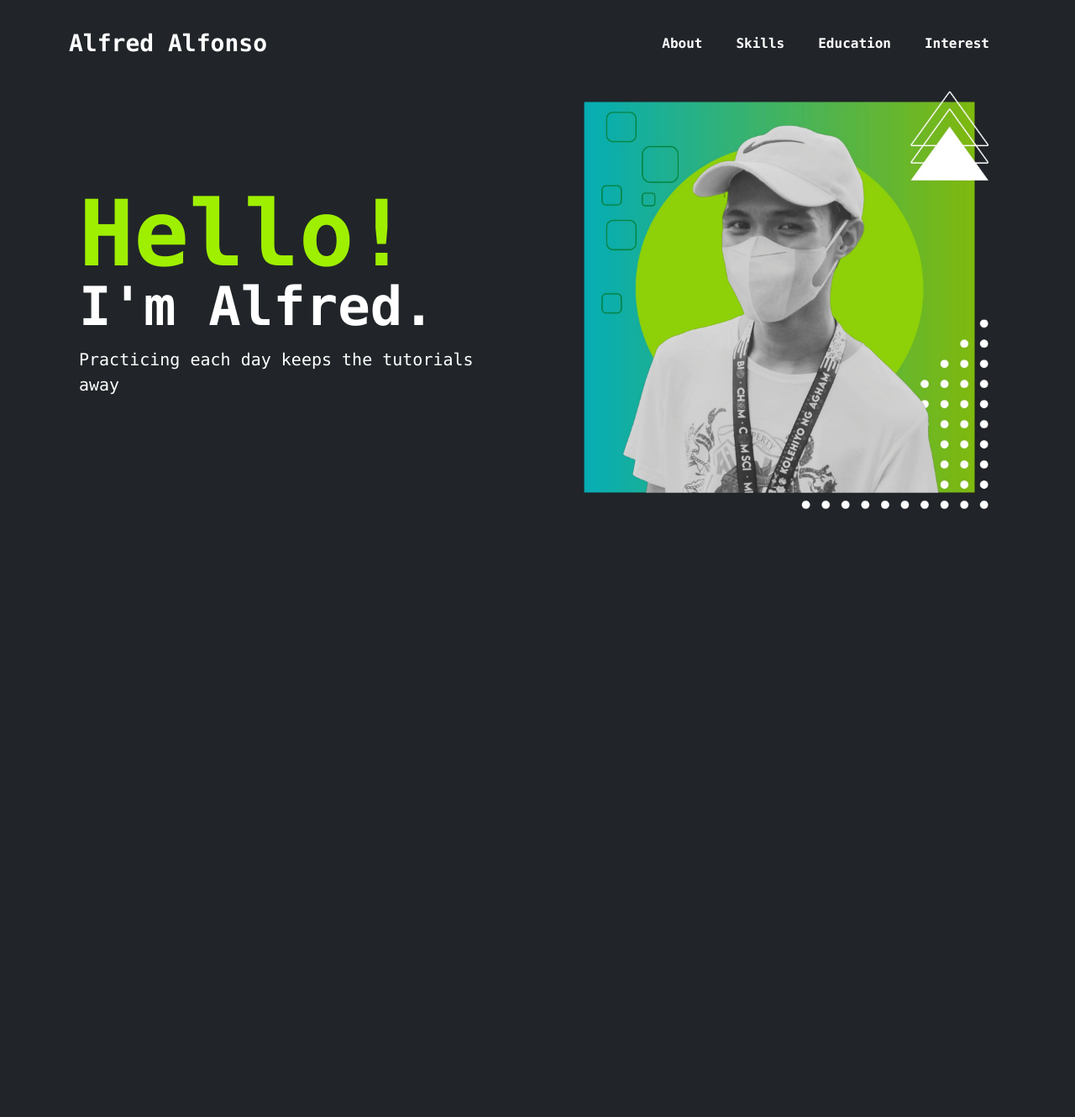
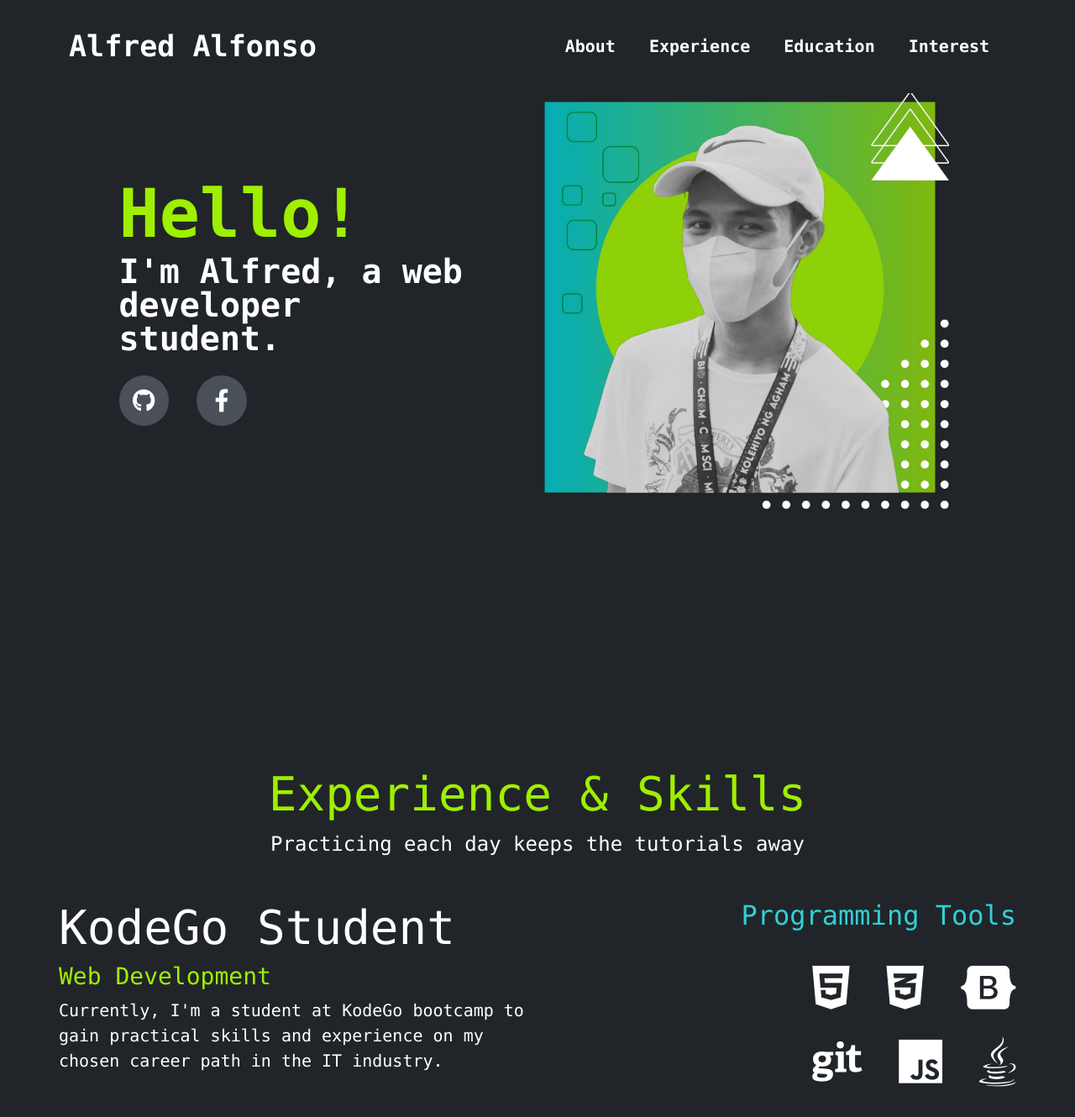
Before and after one commit to johnalfred12/johnalfred12.github.io, a plain HTML site: page index.html in a window 1280 px wide. Shown: the whole page at 84% size. Before the commit the page ends 800 px from the top, so only its background shows below. Drawn offline with nearby package versions, Linux system fonts and the light colour scheme.

Commit message:
DONE - Experience and skills section

```diff
--- a/index.html
+++ b/index.html
@@ -11,13 +11,20 @@
       integrity="sha384-Zenh87qX5JnK2Jl0vWa8Ck2rdkQ2Bzep5IDxbcnCeuOxjzrPF/et3URy9Bv1WTRi"
       crossorigin="anonymous"
     />
-    <title>John Alfred Alfonso | Portfolio</title>
+    <link
+      rel="stylesheet"
+      href="https://cdnjs.cloudflare.com/ajax/libs/font-awesome/6.2.0/css/all.min.css"
+      integrity="sha512-xh6O/CkQoPOWDdYTDqeRdPCVd1SpvCA9XXcUnZS2FmJNp1coAFzvtCN9BmamE+4aHK8yyUHUSCcJHgXloTyT2A=="
+      crossorigin="anonymous"
+      referrerpolicy="no-referrer"
+    />
+    <title>Alfred Alfonso | Portfolio</title>
   </head>
-  <body id="page-top" class="font-monospace bg-dark">
+  <body id="home" class="font-monospace bg-dark">
     <!-- NAVIGATION BAR -->
-    <nav class="navbar navbar-expand-lg bg-dark fixed-top" id="mainNav">
+    <nav class="navbar navbar-expand-lg bg-dark fixed-top fs-5" id="mainNav">
       <div class="container">
-        <a class="navbar-brand" href="#page-top">Alfred Alfonso</a>
+        <a class="navbar-brand" href="#home">Alfred Alfonso</a>
         <button
           class="navbar-toggler font-weight-bold bg-primary text-white rounded"
           type="button"
@@ -33,13 +40,15 @@
         <div class="collapse navbar-collapse" id="navbarResponsive">
           <ul class="navbar-nav ms-auto">
             <li class="nav-item mx-0 mx-lg-1">
-              <a class="nav-link py-3 px-0 px-lg-3 rounded" href="#about"
+              <a class="nav-link py-3 px-0 px-lg-3 rounded" href="#heroSection"
                 >About</a
               >
             </li>
             <li class="nav-item mx-0 mx-lg-1">
-              <a class="nav-link py-3 px-0 px-lg-3 rounded" href="#skills"
-                >Skills</a
+              <a
+                class="nav-link py-3 px-0 px-lg-3 rounded"
+                href="#experienceSection"
+                >Experience</a
               >
             </li>
             <li class="nav-item mx-0 mx-lg-1">
@@ -57,8 +66,10 @@
       </div>
     </nav>
     <!--HERO SECTION-->
-    <div class="container col-xxl-9 px-4 py-5">
-      <div class="row flex-lg-row-reverse align-items-center g-5 py-5">
+    <div class="container col-xxl-9 px-4 py-5 vh-100" id="heroSection">
+      <div
+        class="row flex-lg-row-reverse align-items-center justify-content-center g-5 py-5"
+      >
         <div class="col-10 col-sm-8 col-lg-6">
           <img
             src="./assets/banner.jpg"
@@ -69,16 +80,68 @@
             loading="lazy"
           />
         </div>
-        <div class="col-lg-6">
-          <h1 class="display-3 fw-bold lh-1 mb-3 text-white">
-            <span style="color: #9fef00; font-size: 1.7em">Hello! </span
-            ><br />I'm Alfred.
+        <div class="col-lg-5">
+          <h1 class="fs-1 fw-bold lh-1 mb-4 text-white">
+            <span class="display-1 fw-bold" style="color: #9fef00">Hello! </span
+            ><br />
+            I'm Alfred, a web developer student.
           </h1>
-          <p class="lead text-white"></p>
-          <div class="d-grid gap-2 d-md-flex justify-content-md-start">
-            <p class="text-white lead">
-              Practicing each day keeps the tutorials away
-            </p>
+          <div class="social-icons">
+            <a
+              class="social-icon"
+              target="_blank"
+              href="https://www.facebook.com/john.alfonso.560"
+              ><i class="fa-brands fa-github"></i
+            ></a>
+            <a
+              class="social-icon"
+              target="_blank"
+              href="https://github.com/johnalfred12"
+              ><i class="fa-brands fa-facebook-f"></i
+            ></a>
+          </div>
+        </div>
+      </div>
+    </div>
+    <!-- EXPERIENCE -->
+    <div
+      class="container col-xxl-9 vh-100 p-6 text-white"
+      id="experienceSection"
+    >
+      <h2 style="color: #9fef00" class="text-center display-4 mt-3">
+        Experience & Skills
+      </h2>
+      <p class="lead fs-4 text-center">
+        Practicing each day keeps the tutorials away
+      </p>
+      <div class="row mt-5">
+        <div class="col-6 text-white" id="experience">
+          <h3 class="display-4 fw-4">KodeGo Student</h3>
+          <p class="h3" style="color: #9fef00">Web Development</p>
+          <p class="lead">
+            Currently, I'm a student at KodeGo bootcamp to gain practical skills
+            and experience on my chosen career path in the IT industry.
+          </p>
+        </div>
+        <div class="col-6 text-white text-end" id="skills">
+          <div>
+            <h4 class="fs-2 fw-4 mb-4" style="color: #31d0d6">Programming Tools</h4>
+            <ul class="list-inline dev-icons">
+              <div class="display-block">
+                <li class="list-inline-item"><i class="fab fa-html5"></i></li>
+                <li class="list-inline-item">
+                  <i class="fab fa-css3-alt"></i>
+                </li>
+                <li class="list-inline-item">
+                  <i class="fab fa-bootstrap"></i>
+                </li>
+              </div>
+              <div class="display-block">
+                <li class="list-inline-item"><i class="fab fa-git"></i></li>
+                <li class="list-inline-item"><i class="fab fa-js"></i></li>
+                <li class="list-inline-item"><i class="fab fa-java"></i></li>
+              </div>
+            </ul>
           </div>
         </div>
       </div>
--- a/styles.css
+++ b/styles.css
@@ -60,3 +60,36 @@
         font-size: 1.5em;
     }
 }
+
+#heroSection, #experienceSection {
+    padding: 6em 0;
+}
+
+/* HERO SECTION */
+
+.social-icons .social-icon {
+    text-decoration: none;
+    display: inline-flex;
+    align-items: center;
+    justify-content: center;
+    height: 3.7rem;
+    width: 3.7rem;
+    background-color: #495057;
+    color: #fff;
+    border-radius: 100%;
+    font-size: 1.7rem;
+    margin-right: 1.5rem;
+}
+
+.social-icons .social-icon:last-child {
+    margin-right: 0;
+}
+
+.social-icons .social-icon:hover {
+    background-color: #06a0a5;
+    transition: 0.2s;
+}
+
+.dev-icons {
+    font-size: 3.7rem;
+}
```
